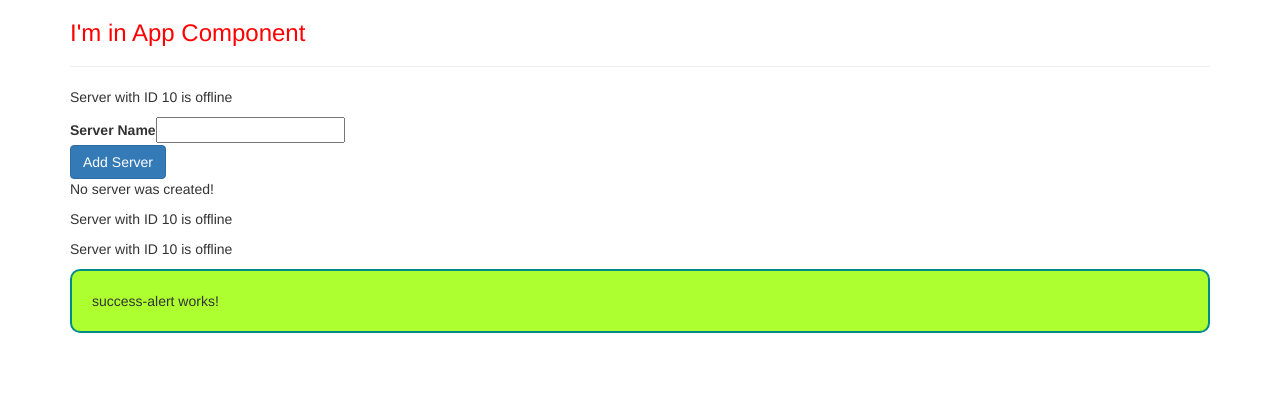
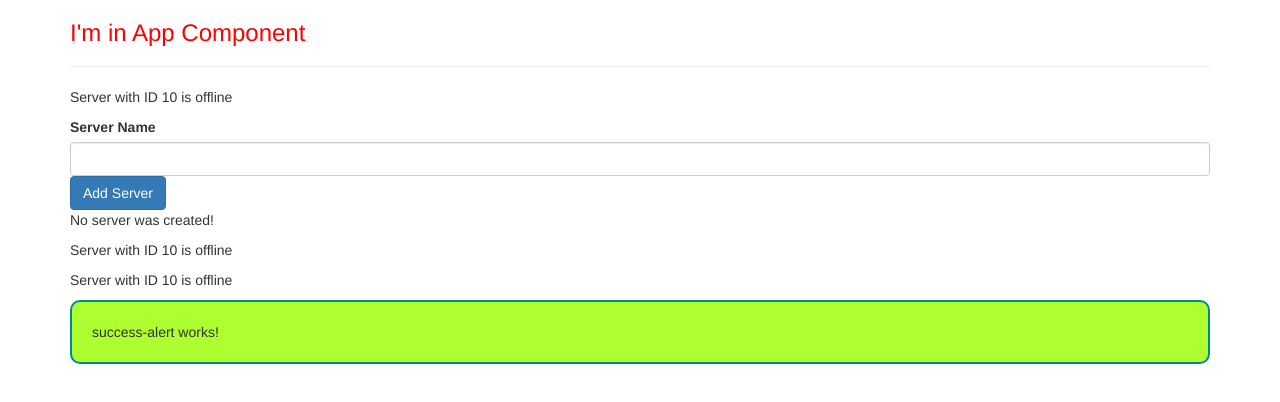
Before and after one commit to BeataJ/the-besics, an Angular app: page / in a window 1280 px wide. Shown: the top 402 px of the page. Built offline with nearby package versions, Linux system fonts and the light colour scheme.

Commit message:
add onUpdateServerName

```diff
--- a/src/app/servers/servers.component.html
+++ b/src/app/servers/servers.component.html
@@ -1,10 +1,9 @@
 <label>Server Name</label>
 <input
     type="text"
-    class="form-cntrol"
+    class="form-control"
     (input)="onUpdateServerName($event)"
     >
-    <br>
 <button
     class="btn btn-primary"
     [disabled]="!allowNewServer"
--- a/src/app/servers/servers.component.ts
+++ b/src/app/servers/servers.component.ts
@@ -11,7 +11,8 @@ import { Component, OnInit } from '@angular/core';
 })
 export class ServersComponent implements OnInit {
   allowNewServer = false;
-  serverCreationStatus = 'No server was created!'
+  serverCreationStatus = 'No server was created!';
+  serverName = '';
 
   constructor() {
     setTimeout(() => {
@@ -26,8 +27,8 @@ export class ServersComponent implements OnInit {
     this.serverCreationStatus = 'Server was created!'
   }
 
-  onUpdateServerName(event: any) {
-
+  onUpdateServerName(event: Event) {
+    this.serverName = (<HTMLInputElement>event.target).value;
   }
 
 }
```
